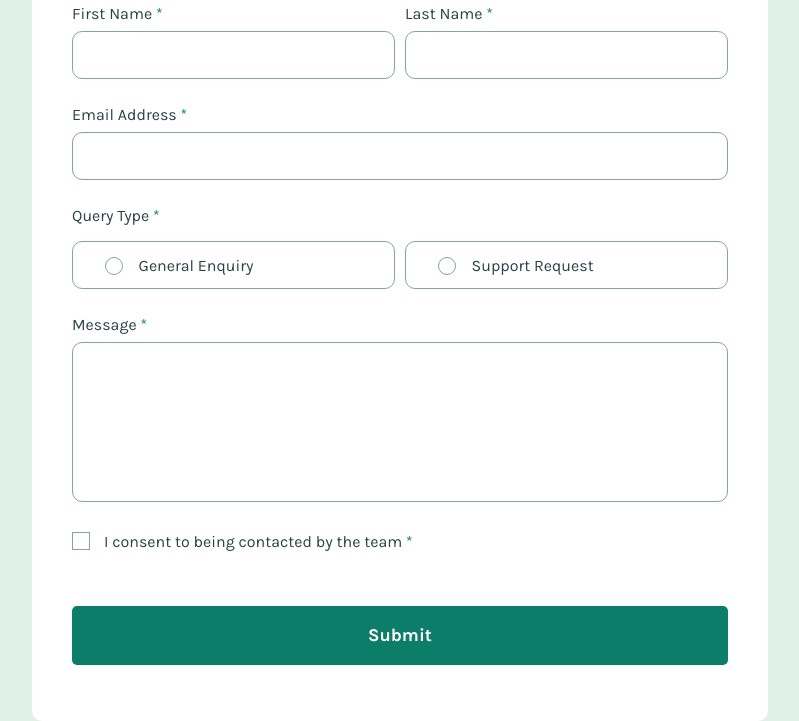
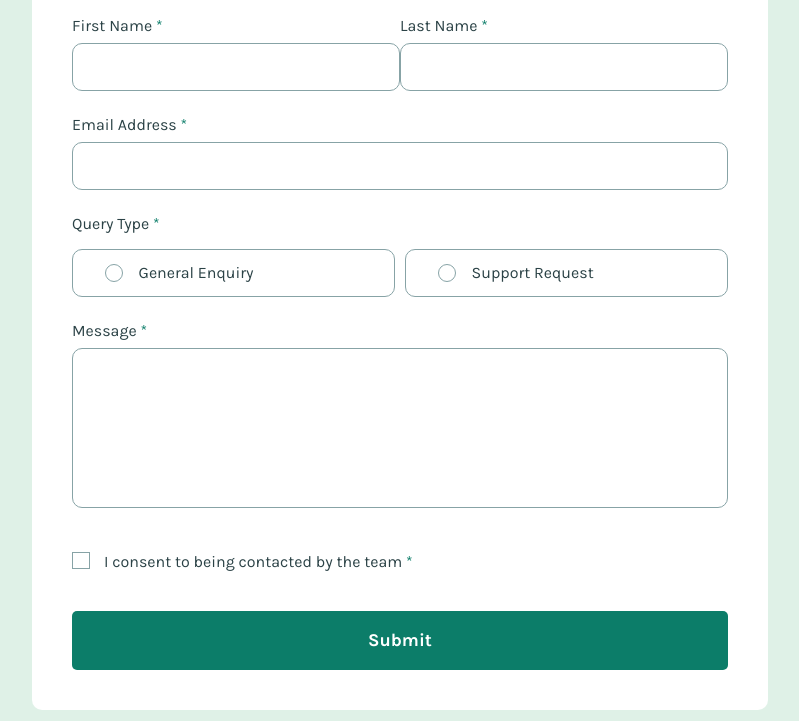
Before and after one commit to jkaps9/contact-form-main, a plain HTML site: page index.html in a window 1280 px wide. Shown: the part 92-813 px from the top of the page, without its empty margins (240-1039 px from the left). Drawn offline with Linux system fonts and the light colour scheme.

Commit message:
update spacing

```diff
--- a/styles.css
+++ b/styles.css
@@ -45,16 +45,17 @@ main {
   padding: clamp(1.5rem, 0.5458rem + 4.0712vw, 2.5rem);
 }
 
+h1 {
+  margin-bottom: 1em;
+}
+
+/* General Form Styles */
 form {
   position: relative;
   display: grid;
   grid-template-columns: 1fr;
-  gap: 10px;
-  margin: 1rem auto 0;
-  padding: 1em 0;
 }
 
-/* General Form Styles */
 label {
   font-family: inherit;
   font-size: inherit;
@@ -77,7 +78,6 @@ textarea {
   border-radius: var(--border-radius-main);
   border: 1px solid var(--grey-500-medium);
   padding: 0 10px;
-  margin: 0 0 1rem 0;
   height: 3rem;
 }
 
@@ -93,6 +93,18 @@ textarea:focus {
   color: var(--green-600-medium);
 }
 
+label {
+  margin-bottom: 0.5rem;
+}
+
+legend {
+  margin-bottom: 1rem;
+}
+
+.form-group {
+  margin-bottom: 1.5rem;
+}
+
 /* Radio */
 .radio-set {
   position: relative;
@@ -100,11 +112,6 @@ textarea:focus {
   flex-direction: column;
   border: none;
   gap: 10px;
-  margin-bottom: 1rem;
-}
-
-legend {
-  margin-bottom: 1rem;
 }
 
 input[type="radio"] {
@@ -147,10 +154,10 @@ input[type="radio"] {
   display: block;
   position: relative;
   padding-left: 2rem;
-  margin-bottom: 0.8rem;
   cursor: pointer;
   font-size: 1rem;
   user-select: none;
+  margin: 1em 0;
 }
 
 .consent-label input {
@@ -219,7 +226,6 @@ button {
   padding: 1rem 0;
   width: 100%;
   cursor: pointer;
-  margin-top: 2rem;
 
   font: inherit;
   font-weight: 700;
```
